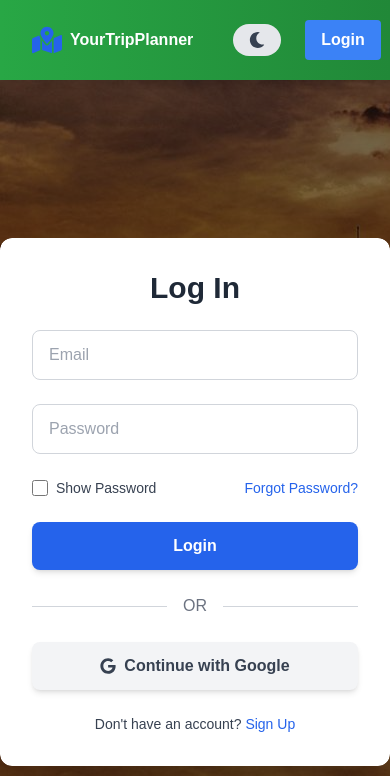
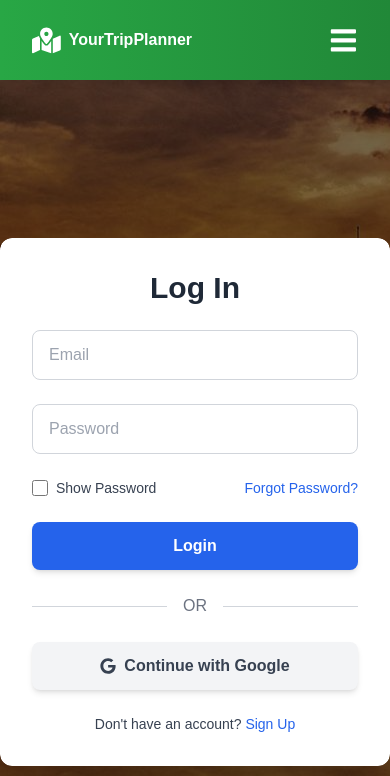
Before and after one commit to code-well0/trip-planner, a React (Create React App) app: page /login in a window 390 px wide. Shown: the top 776 px of the page. Built offline with nearby package versions, Linux system fonts and the light colour scheme.

Commit message:
Fix: Added responsive hamburger menu for navbar on small screens

```diff
--- a/src/Components/Navbar.css
+++ b/src/Components/Navbar.css
@@ -10,36 +10,38 @@
   align-items: center;
   z-index: 1000;
   box-shadow: 0 2px 8px rgba(0, 0, 0, 0.1);
-  color: rgb(124, 238, 155);
-  gap: 1.5rem;
+  color: white;
   height: 80px;
+}
+
+.navbar-brand {
+  display: flex;
+  align-items: center;
+  gap: 0.5rem;
+}
+
+.brand-icon {
+  font-size: 1.8rem;
+  color: white;
+}
+
+.brand-text {
+  color: white;
+  font-weight: bold;
+  text-decoration: none;
 }
 
 .nav-links {
   display: flex;
-  background: #28a745;
-  color: rgb(124, 238, 155);
-  padding: 1rem 2rem;
-  display: flex;
   gap: 2rem;
-
-  position: fixed;
-  top: 0;
-  left: 0;
-  right: 0;
-  z-index: 1000;
-}
-
-/* Push content below navbar */
-.main-content {
-  padding-top: 80px;
 }
 
 .navbar a {
-  color: #fff;
-  text-decoration: none;
+  color: white;
   font-weight: 600;
-  font-size: 1rem;
+  display: flex;
+  align-items: center;
+  gap: 6px;
   transition: color 0.3s ease, transform 0.2s ease;
 }
 
@@ -48,24 +50,69 @@
   transform: scale(1.05);
 }
 
-/* Highlight active page */
-.active-link {
-  border-bottom: 2px solid #ffc107;
-  padding-bottom: 2px;
-}
-
-/* Logout button */
-.logout-btn {
+.theme-btn {
   background: transparent;
   border: 1px solid white;
   color: white;
   padding: 6px 12px;
   border-radius: 5px;
   cursor: pointer;
+}
+
+.theme-btn:hover {
+  background-color: white;
+  color: #28a745;
+}
+
+.profile-btn, .login-btn {
+  background: #007bff;
+  padding: 6px 12px;
+  border-radius: 20px;
   font-weight: bold;
 }
 
-.logout-btn:hover {
-  background-color: white;
-  color: #28a745;
+.profile-btn:hover, .login-btn:hover {
+  background: #0056b3;
 }
+
+/* Mobile hamburger button */
+.menu-toggle {
+  background: none;
+  border: none;
+  color: white;
+  font-size: 1.8rem;
+  cursor: pointer;
+}
+
+/* Mobile Menu */
+.mobile-menu {
+  position: absolute;
+  top: 80px;
+  left: 0;
+  width: 100%;
+  background: linear-gradient(to right, #28a745, #218838);
+  display: flex;
+  flex-direction: column;
+  gap: 1rem;
+  padding: 1rem 2rem;
+}
+
+.mobile-menu a,
+.mobile-menu button {
+  color: white;
+  font-weight: 600;
+  display: flex;
+  align-items: center;
+  gap: 8px;
+  text-decoration: none;
+}
+
+.mobile-menu a:hover,
+.mobile-menu button:hover {
+  color: #ffd966;
+}
+
+/* Push content below navbar */
+.main-content {
+  padding-top: 80px;
+}
--- a/src/Components/Navbar.jsx
+++ b/src/Components/Navbar.jsx
@@ -1,11 +1,16 @@
-import React from "react";
+import React, { useState } from "react";
 import { Link, useNavigate } from "react-router-dom";
-import { FaMapMarkedAlt, FaSuitcase, FaMoneyBillWave, FaRobot, FaPlaneDeparture, FaMoon, FaSun, FaListAlt, FaUser } from "react-icons/fa";
+import {
+  FaMapMarkedAlt, FaSuitcase, FaMoneyBillWave, FaRobot,
+  FaPlaneDeparture, FaMoon, FaSun, FaListAlt, FaUser, FaBars, FaTimes
+} from "react-icons/fa";
 import { useTheme } from '../contexts/ThemeContext';
+import "./Navbar.css";
 
-const Navbar = ({ isLoggedIn, searchQuery, setSearchQuery }) => {
+const Navbar = ({ isLoggedIn }) => {
   const navigate = useNavigate();
   const { theme, toggleTheme } = useTheme();
+  const [menuOpen, setMenuOpen] = useState(false);
 
   const handleLogout = () => {
     localStorage.removeItem("token");
@@ -14,66 +19,70 @@ const Navbar = ({ isLoggedIn, searchQuery, setSearchQuery }) => {
   };
 
   return (
-    <nav className="navbar flex items-center justify-between px-6 py-4 bg-white shadow-md font-inter dark:bg-gray-800 dark:text-white transition-colors duration-300">
-      {/* 🔰 Brand Logo */}
-      <div className="flex items-center gap-2 text-2xl font-bold text-blue-600 dark:text-white">
-        <FaMapMarkedAlt className="text-3xl" />
-        <Link to="/">YourTripPlanner</Link>
+    <nav className="navbar">
+      {/* Brand */}
+      <div className="navbar-brand">
+        <FaMapMarkedAlt className="brand-icon" />
+        <Link to="/" className="brand-text">YourTripPlanner</Link>
       </div>
 
-      {/* 🔷 Right: Navigation Links */}
-      <div className="flex space-x-6 items-center text-gray-700 font-medium dark:text-gray-300">
+      {/* Hamburger for mobile */}
+      <button
+        className="menu-toggle md:hidden"
+        onClick={() => setMenuOpen(!menuOpen)}
+      >
+        {menuOpen ? <FaTimes /> : <FaBars />}
+      </button>
+
+      {/* Desktop Menu */}
+      <div className="nav-links hidden md:flex">
         {isLoggedIn ? (
           <>
-            <Link to="/plan" className="hover:text-blue-600 transition duration-200 flex items-center gap-1 dark:hover:text-blue-400">
-              <FaSuitcase /> Plan Trip
-            </Link>
-            <Link to="/expenses" className="hover:text-blue-600 transition duration-200 flex items-center gap-1 dark:hover:text-blue-400">
-              <FaMoneyBillWave /> Expenses
-            </Link>
-            <Link to="/api/chat" className="hover:text-blue-600 transition duration-200 flex items-center gap-1 dark:hover:text-blue-400">
-              <FaRobot /> AI Assistant
-            </Link>
-            <Link to="/TripRecommender" className="hover:text-blue-600 transition duration-200 flex items-center gap-1 dark:hover:text-blue-400">
-              <FaPlaneDeparture /> Trip Recommender
-            </Link>
-            {/* Activity Planner Link */}
-            <Link to="/activity-planner" className="hover:text-blue-600 transition duration-200 flex items-center gap-1 dark:hover:text-blue-400">
-              <FaListAlt /> Activity Planner
-            </Link>
-
-            {/* Dark Mode Toggle Button */}
-            <button
-              onClick={toggleTheme}
-              className="px-4 py-2 ml-4 bg-gray-200 text-gray-700 rounded-full dark:bg-gray-700 dark:text-white hover:bg-gray-300 dark:hover:bg-gray-600 transition-colors duration-300 flex items-center justify-center"
-            >
+            <Link to="/plan"><FaSuitcase /> Plan Trip</Link>
+            <Link to="/expenses"><FaMoneyBillWave /> Expenses</Link>
+            <Link to="/api/chat"><FaRobot /> AI Assistant</Link>
+            <Link to="/TripRecommender"><FaPlaneDeparture /> Trip Recommender</Link>
+            <Link to="/activity-planner"><FaListAlt /> Activity Planner</Link>
+            <button onClick={toggleTheme} className="theme-btn">
               {theme === 'dark' ? <FaSun /> : <FaMoon />}
             </button>
-
-            <Link
-              to="/profile"
-              className="ml-4 px-4 py-2 bg-blue-500 text-white rounded-full hover:bg-blue-600 transition duration-200 flex items-center gap-2"
-            >
-              <FaUser /> Profile
-            </Link>
+            <Link to="/profile" className="profile-btn"><FaUser /> Profile</Link>
           </>
         ) : (
           <>
-            <button
-              onClick={toggleTheme}
-              className="px-4 py-2 ml-4 bg-gray-200 text-gray-700 rounded-full dark:bg-gray-700 dark:text-white hover:bg-gray-300 dark:hover:bg-gray-600 transition-colors duration-300 flex items-center justify-center"
-            >
+            <button onClick={toggleTheme} className="theme-btn">
               {theme === 'dark' ? <FaSun /> : <FaMoon />}
             </button>
-            <Link
-              to="/login"
-              className="px-4 py-2 bg-blue-500 text-white rounded hover:bg-blue-600 transition duration-200"
-            >
-              Login
-            </Link>
+            <Link to="/login" className="login-btn">Login</Link>
           </>
         )}
       </div>
+
+      {/* Mobile Menu */}
+      {menuOpen && (
+        <div className="mobile-menu md:hidden">
+          {isLoggedIn ? (
+            <>
+              <Link to="/plan" onClick={() => setMenuOpen(false)}><FaSuitcase /> Plan Trip</Link>
+              <Link to="/expenses" onClick={() => setMenuOpen(false)}><FaMoneyBillWave /> Expenses</Link>
+              <Link to="/api/chat" onClick={() => setMenuOpen(false)}><FaRobot /> AI Assistant</Link>
+              <Link to="/TripRecommender" onClick={() => setMenuOpen(false)}><FaPlaneDeparture /> Trip Recommender</Link>
+              <Link to="/activity-planner" onClick={() => setMenuOpen(false)}><FaListAlt /> Activity Planner</Link>
+              <button onClick={() => { toggleTheme(); setMenuOpen(false); }}>
+                {theme === 'dark' ? <FaSun /> : <FaMoon />} Toggle Theme
+              </button>
+              <Link to="/profile" onClick={() => setMenuOpen(false)}><FaUser /> Profile</Link>
+            </>
+          ) : (
+            <>
+              <button onClick={() => { toggleTheme(); setMenuOpen(false); }}>
+                {theme === 'dark' ? <FaSun /> : <FaMoon />} Toggle Theme
+              </button>
+              <Link to="/login" onClick={() => setMenuOpen(false)}>Login</Link>
+            </>
+          )}
+        </div>
+      )}
     </nav>
   );
 };
```
